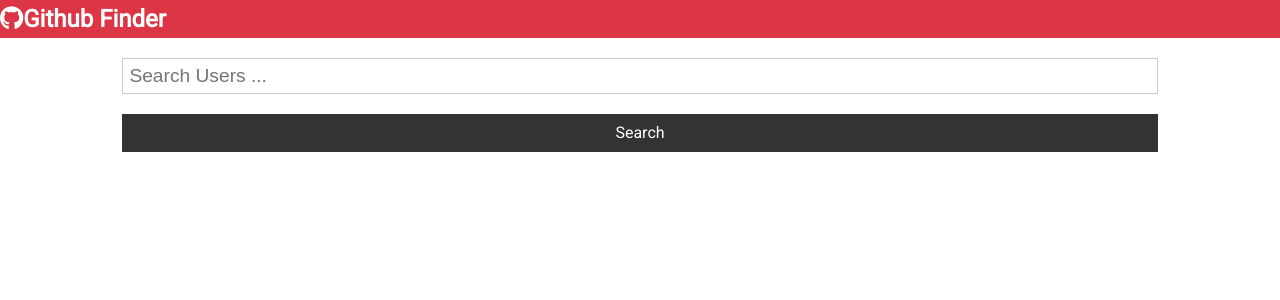
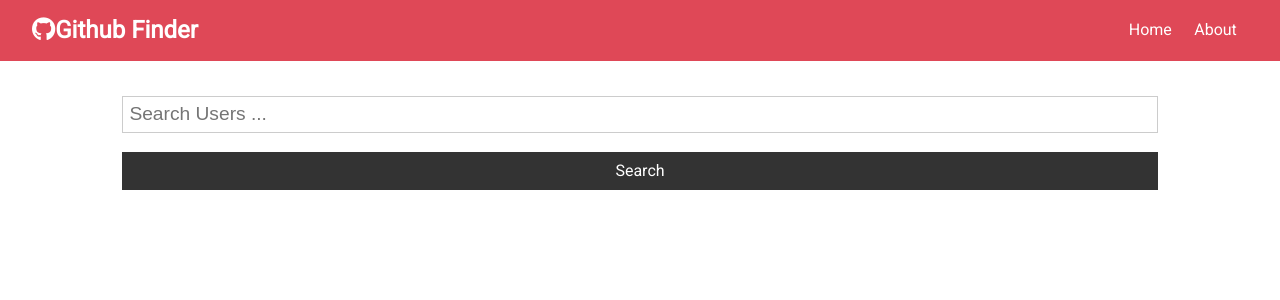
Before and after one commit to Mostafapy/Github-Finder, a React (Create React App) app: page / in a window 1280 px wide. Shown: the top 300 px of the page. Built offline with nearby package versions, Linux system fonts and the light colour scheme.

Commit message:
add links to home and about page in navbar component

```diff
--- a/src/components/layout/Navbar.js
+++ b/src/components/layout/Navbar.js
@@ -1,13 +1,22 @@
 import React from 'react';
 import PropTypes from 'prop-types';
+import { Link } from 'react-router-dom';
 
 const Navbar = ({ icon, title }) => {
   return (
-    <nav className="nabar bg-primary">
+    <nav className="navbar bg-primary">
       <h1>
         <i className={icon} />
         {title}
       </h1>
+      <ul>
+        <li>
+          <Link to='/'>Home</Link>
+        </li>
+        <li>
+          <Link to='/about'>About</Link>
+        </li>
+      </ul>
     </nav>
   );
 };
```
